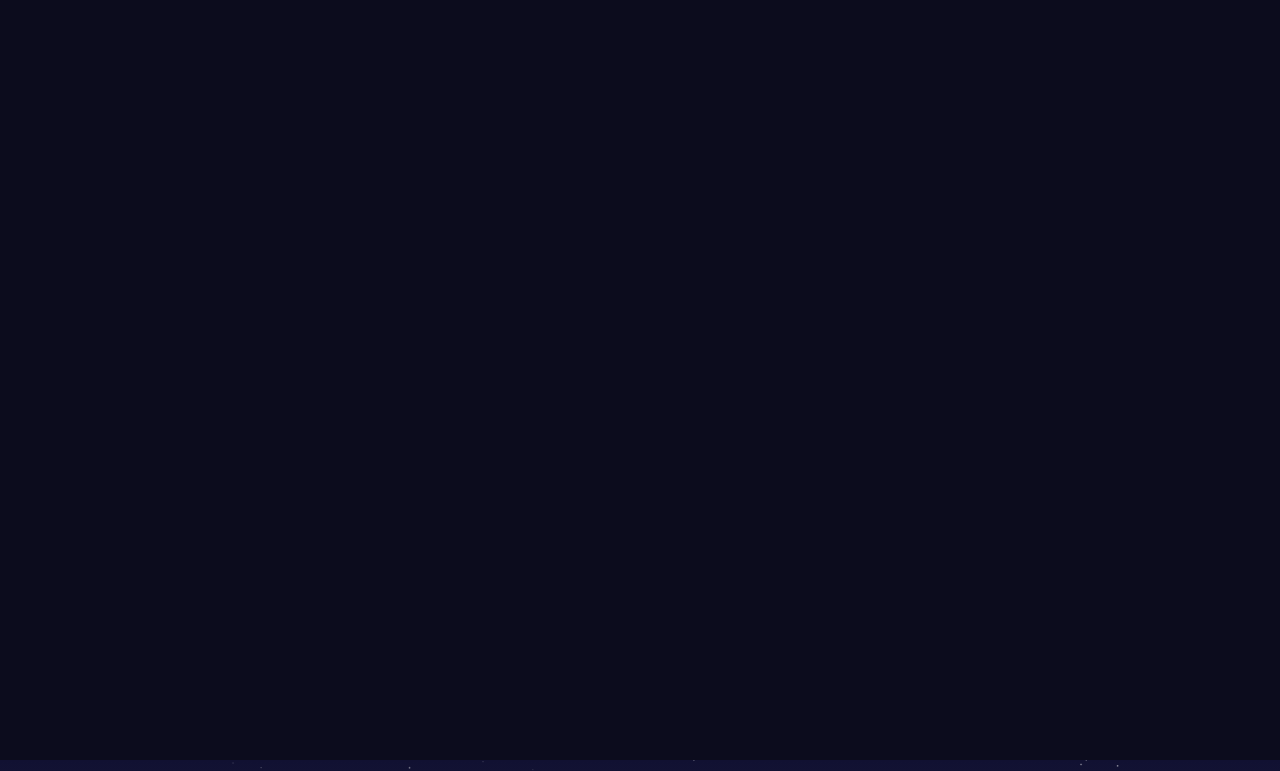
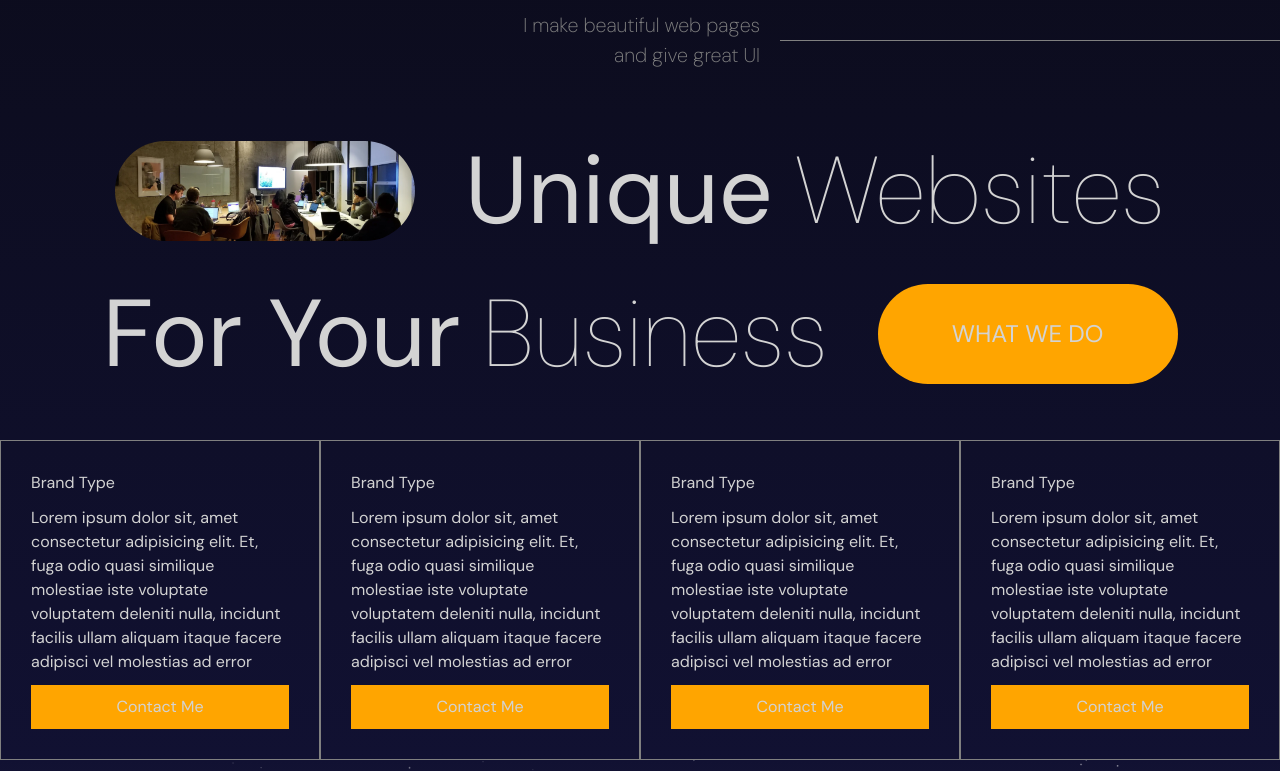
Before and after one commit to CakeZaddy/Sulaimon-Omotosho, a React (Vite) app: page / in a window 1280 px wide. Shown: the part 1640-2411 px from the top of the page. Built offline with nearby package versions, Linux system fonts and the light colour scheme.

Commit message:
Made service page and added animations

```diff
--- a/src/App.jsx
+++ b/src/App.jsx
@@ -3,6 +3,7 @@
 import Navbar from './Components/Navbar/Navbar'
 import Hero from './Components/Hero/Hero'
 import Parallax from './Components/Parallax/Parallax'
+import Services from './Components/Services/Services'
 
 function App() {
   return (
@@ -14,7 +15,9 @@
       <section className='' id='Services'>
         <Parallax type='services' />
       </section>
-      <section className=''>Services</section>
+      <section className=''>
+        <Services />
+      </section>
       <section className='' id='Portfolio'>
         <Parallax type='portfolio' />
       </section>
--- /dev/null
+++ b/src/Components/Services/Services.jsx
@@ -0,0 +1,115 @@
+import React, { useRef } from 'react'
+import './services.scss'
+import { motion, useInView } from 'framer-motion'
+
+const variants = {
+  initial: {
+    x: -500,
+    y: 100,
+    opacity: 0,
+  },
+  animate: {
+    x: 0,
+    y: 0,
+    opacity: 1,
+    transition: {
+      duration: 1,
+      staggerChildren: 0.1,
+    },
+  },
+}
+
+const Services = () => {
+  const ref = useRef()
+
+  const isInView = useInView(ref, { margin: '-150px' })
+
+  return (
+    <motion.div
+      className='services'
+      variants={variants}
+      initial='initial'
+      animate={isInView && 'animate'}
+      ref={ref}
+    >
+      <motion.div className='textContainer' variants={variants}>
+        <p>
+          I make beautiful web pages <br /> and give great UI
+        </p>
+        <hr />
+      </motion.div>
+      <motion.div className='titleContainer' variants={variants}>
+        <div className='title'>
+          <img src='/people.webp' alt='' />
+          <h1>
+            <motion.b whileHover={{ color: 'orange' }}>Unique</motion.b>{' '}
+            Websites
+          </h1>
+        </div>
+        <div className='title'>
+          <h1>
+            <motion.b whileHover={{ color: 'orange' }}>For Your</motion.b>{' '}
+            Business
+          </h1>
+          <button>WHAT WE DO</button>
+        </div>
+      </motion.div>
+      <motion.div className='listContainer' variants={variants}>
+        <motion.div
+          className='box'
+          whileHover={{ backgroundColor: 'lightgray', color: 'black' }}
+        >
+          <h2>Brand Type</h2>
+          <p>
+            Lorem ipsum dolor sit, amet consectetur adipisicing elit. Et, fuga
+            odio quasi similique molestiae iste voluptate voluptatem deleniti
+            nulla, incidunt facilis ullam aliquam itaque facere adipisci vel
+            molestias ad error
+          </p>
+          <button>Contact Me</button>
+        </motion.div>
+        <motion.div
+          className='box'
+          whileHover={{ backgroundColor: 'lightgray', color: 'black' }}
+        >
+          <h2>Brand Type</h2>
+          <p>
+            Lorem ipsum dolor sit, amet consectetur adipisicing elit. Et, fuga
+            odio quasi similique molestiae iste voluptate voluptatem deleniti
+            nulla, incidunt facilis ullam aliquam itaque facere adipisci vel
+            molestias ad error
+          </p>
+          <button>Contact Me</button>
+        </motion.div>
+        <motion.div
+          className='box'
+          whileHover={{ backgroundColor: 'lightgray', color: 'black' }}
+        >
+          <h2>Brand Type</h2>
+          <p>
+            Lorem ipsum dolor sit, amet consectetur adipisicing elit. Et, fuga
+            odio quasi similique molestiae iste voluptate voluptatem deleniti
+            nulla, incidunt facilis ullam aliquam itaque facere adipisci vel
+            molestias ad error
+          </p>
+          <button>Contact Me</button>
+        </motion.div>
+        <motion.div
+          className='box'
+          whileHover={{ backgroundColor: 'lightgray', color: 'black' }}
+        >
+          <h2>Brand Type</h2>
+          <p>
+            Lorem ipsum dolor sit, amet consectetur adipisicing elit. Et, fuga
+            odio quasi similique molestiae iste voluptate voluptatem deleniti
+            nulla, incidunt facilis ullam aliquam itaque facere adipisci vel
+            molestias ad error
+          </p>
+          <button>Contact Me</button>
+        </motion.div>
+      </motion.div>
+    </motion.div>
+  )
+}
+
+export default Services
--- /dev/null
+++ b/src/Components/Services/services.scss
@@ -0,0 +1,80 @@
+.services {
+  background: linear-gradient(180deg, #0c0c1d, #111132);
+  height: 100%;
+  display: flex;
+  flex-direction: column;
+  justify-content: space-between;
+
+  .textContainer {
+    flex: 1;
+    align-self: flex-end;
+    display: flex;
+    align-items: center;
+    gap: 20px;
+
+    p {
+      font-weight: 200;
+      font-size: 20px;
+      color: gray;
+      text-align: right;
+    }
+
+    hr {
+      width: 500px;
+      border: none;
+      border-top: 0.5px solid gray;
+    }
+  }
+  .titleContainer {
+    flex: 2;
+    display: flex;
+    flex-direction: column;
+    align-items: center;
+
+    .title {
+      display: flex;
+      align-items: center;
+      gap: 50px;
+
+      img {
+        width: 300px;
+        height: 100px;
+        border-radius: 50px;
+        object-fit: cover;
+      }
+      h1 {
+        font-size: 95px;
+        font-weight: 10;
+      }
+
+      button {
+        width: 300px;
+        height: 100px;
+        border-radius: 50px;
+        background-color: orange;
+        border: none;
+        font-size: 24px;
+      }
+    }
+  }
+  .listContainer {
+    flex: 2;
+    display: flex;
+    max-width: 1366px;
+    margin: auto;
+
+    .box {
+      padding: 30px;
+      border: 0.5px solid gray;
+      display: flex;
+      flex-direction: column;
+      justify-content: space-between;
+
+      button {
+        padding: 10px;
+        background-color: orange;
+        border: none;
+      }
+    }
+  }
+}
```
